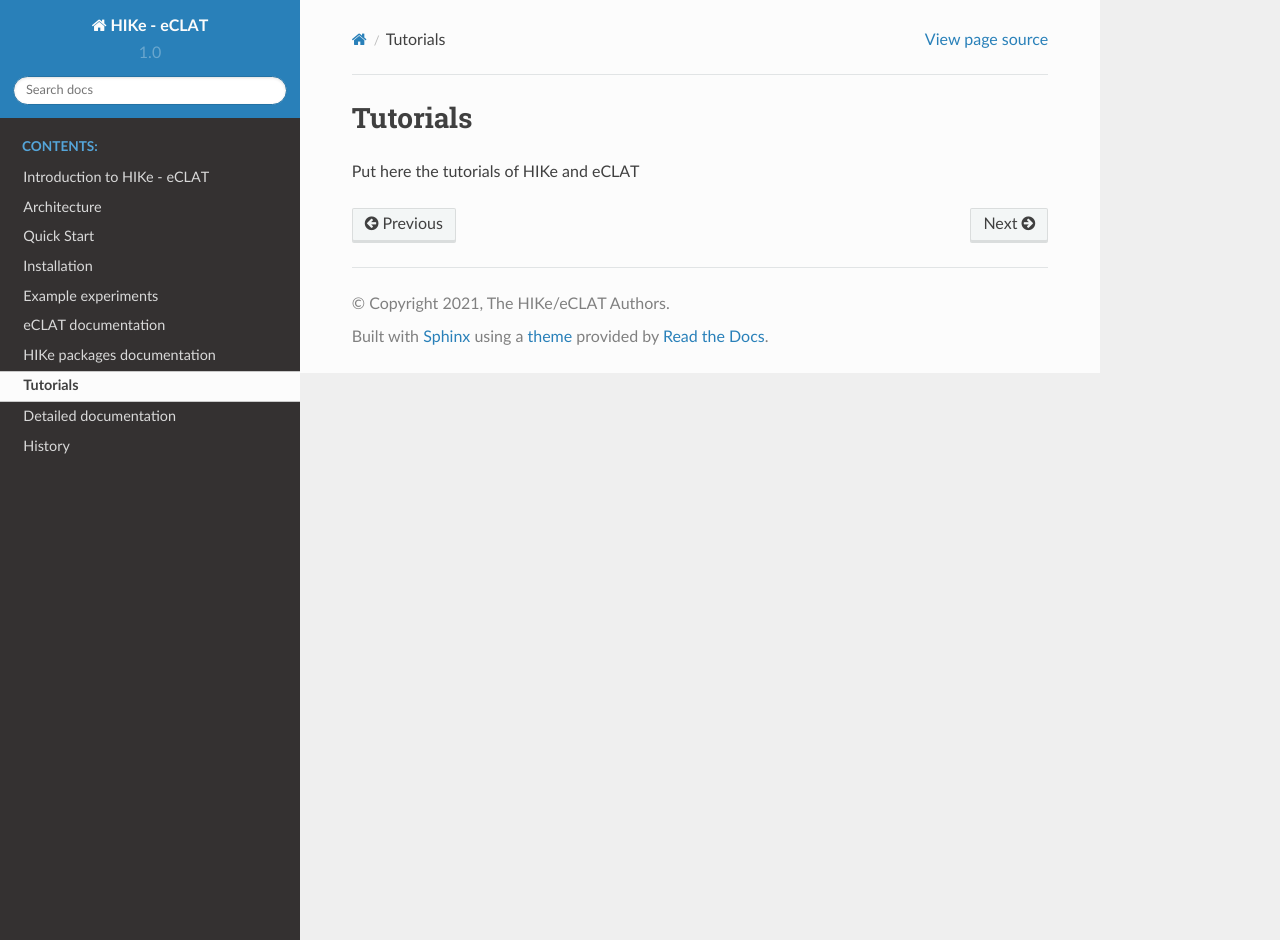
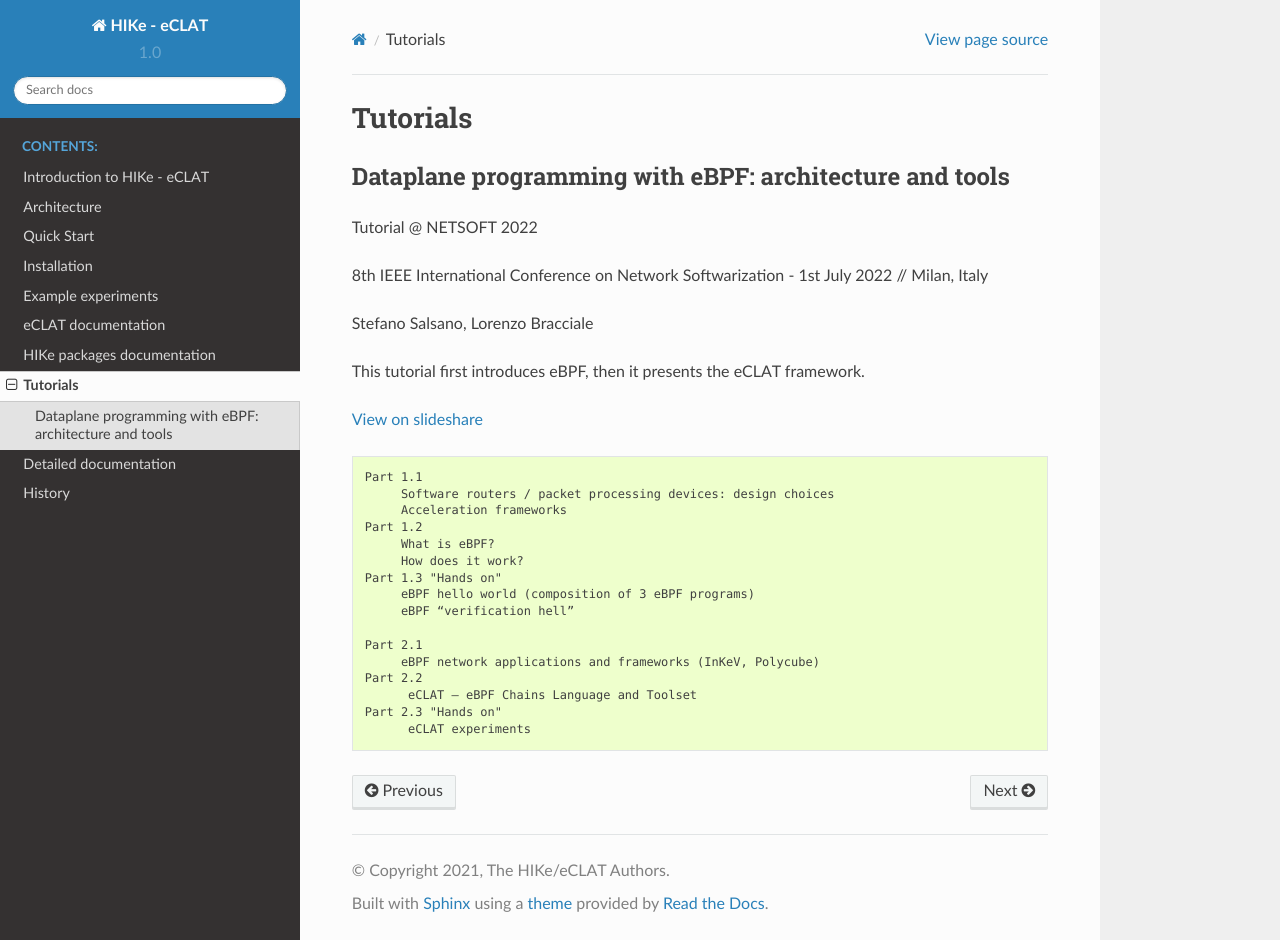
Before and after one commit to hike-eclat/docs, a Sphinx documentation site: the page built from docs/tutorials.rst, in a window 1280 px wide and 940 px high. Built offline with Sphinx 7.4.7 and the Read the Docs theme 2.0.0, drawn with Linux system fonts in a browser that asks for light colours; pages that are not in the unit, such as notebooks, are missing from menus.

Commit message:
Update tutorials.rst

```diff
--- a/docs/tutorials.rst
+++ b/docs/tutorials.rst
@@ -1,4 +1,35 @@
 Tutorials
 =========
 
-Put here the tutorials of HIKe and eCLAT
+
+Dataplane programming with eBPF: architecture and tools
+^^^^^^^^^^^^^^^^^^^^^^^^^^^^^^^^^^^^^^^^^^^^^^^^^^^^^^^^
+
+Tutorial @ NETSOFT 2022
+
+8th IEEE International Conference on Network Softwarization - 1st July 2022 // Milan, Italy
+
+Stefano Salsano, Lorenzo Bracciale
+
+This tutorial first introduces eBPF, then it presents the eCLAT framework.
+
+`View on slideshare <https://www.slideshare.net/stefanosalsano/dataplane-programming-with-ebpf-architecture-and-tools>`_
+
+::
+
+   Part 1.1
+        Software routers / packet processing devices: design choices
+        Acceleration frameworks
+   Part 1.2
+        What is eBPF?
+        How does it work?
+   Part 1.3 "Hands on"
+        eBPF hello world (composition of 3 eBPF programs)
+        eBPF “verification hell”
+
+   Part 2.1
+        eBPF network applications and frameworks (InKeV, Polycube)
+   Part 2.2
+         eCLAT – eBPF Chains Language and Toolset
+   Part 2.3 "Hands on"
+         eCLAT experiments
```
